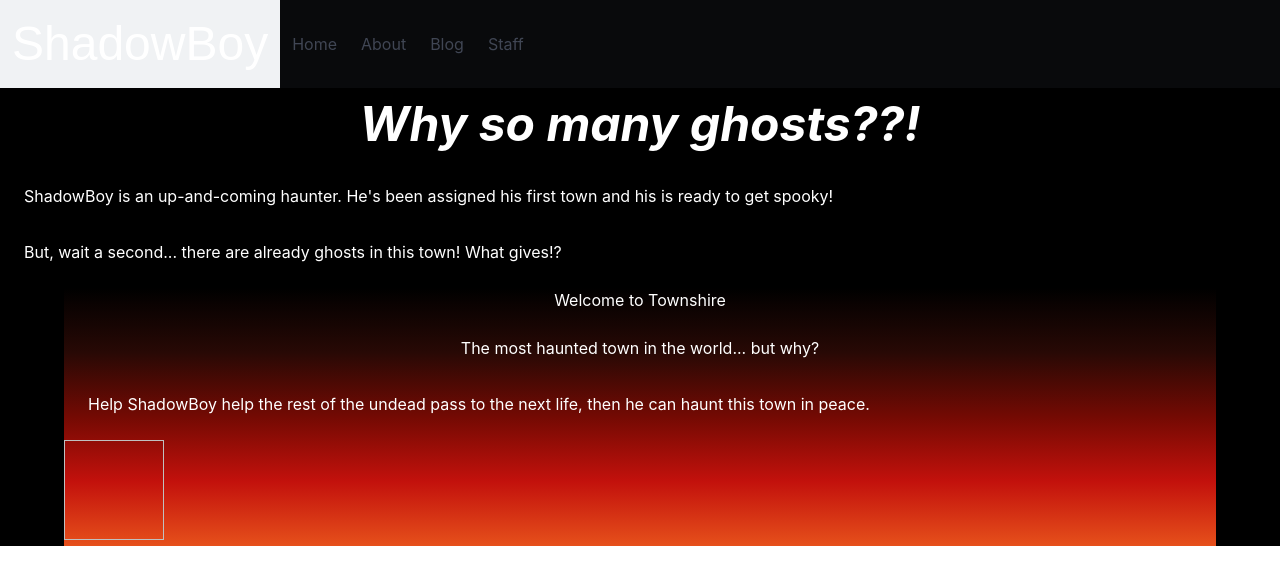
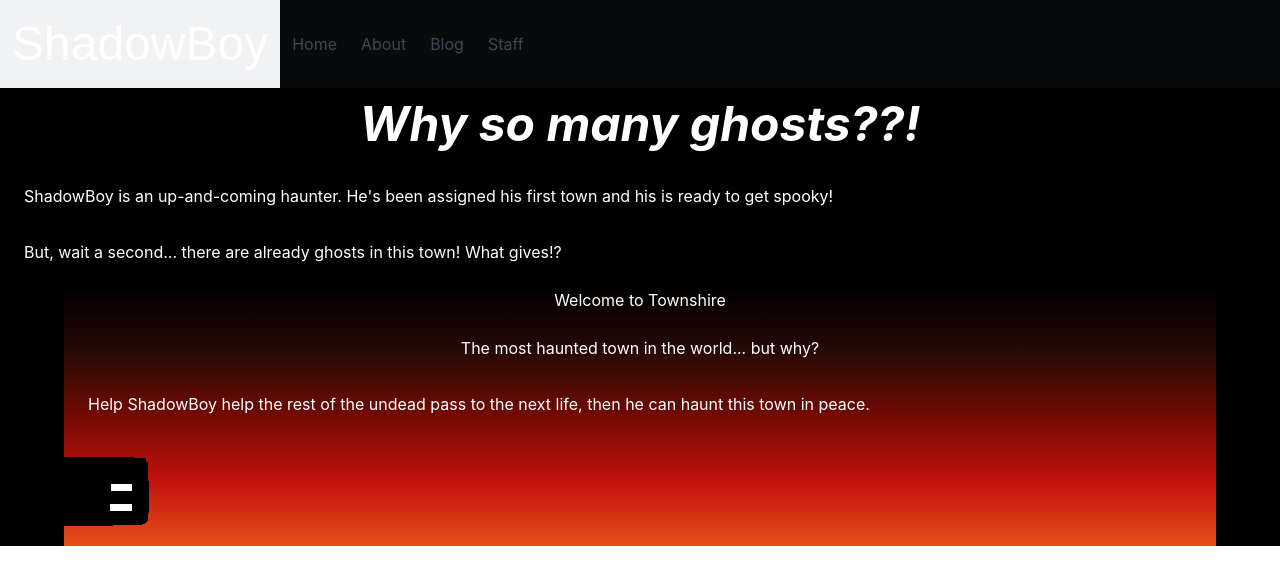
Before and after one commit to Yintii/ShadowBoyBlog, a Jekyll site: the page built from index.html, in a window 1280 px wide. Shown: the top 585 px of the page. Built offline with Jekyll 4.4.1, drawn with Linux system fonts in a browser that asks for light colours; some web fonts are replaced.

Commit message:
added a shadow boy

```diff
--- a/_config.yaml
+++ b/_config.yaml
@@ -1,3 +1,5 @@
+base_url: 127.0.0.1
+
 collections:
   authors:
     output: true
--- a/_layouts/default.html
+++ b/_layouts/default.html
@@ -15,7 +15,7 @@
   </head>
   <body>
     {% include navigation.html %}
-    <main>
+    <main class="container.is-max-widescreen">
       {{ content }}
     </main>
   </body>
--- a/index.html
+++ b/index.html
@@ -2,10 +2,10 @@
 title: Home
 ---
 <section>
-<h1 class="is-size-1 has-text-centered is-italic has-text-weight-bold">Why so many ghosts??!</h1>
+  <h1 class="is-size-1 has-text-centered is-italic has-text-weight-bold">Why so many ghosts??!</h1>
   <p>
     ShadowBoy is an up-and-coming haunter. He's been assigned his first town and
-  his is ready to get spooky!
+    his is ready to get spooky!
   </p>
   <p>
     But, wait a second... there are already ghosts in this town! What gives!?
@@ -17,7 +17,7 @@ title: Home
   <p class="has-text-centered">The most haunted town in the world... but why?</p>
   <p class="has-text-center">
     Help ShadowBoy help the rest of the undead pass to the
-  next life, then he can haunt this town in peace.
+    next life, then he can haunt this town in peace.
   </p>
-  <img id="sb-1" height="100px" width="100px" />
+  <img id="sb-1" src="assets/images/shadow-boy1.png" height="100px" width="100px" />
 </section>
```
Also changed, not shown: assets/images/shadow-boy1.png (added), 16 other files.
